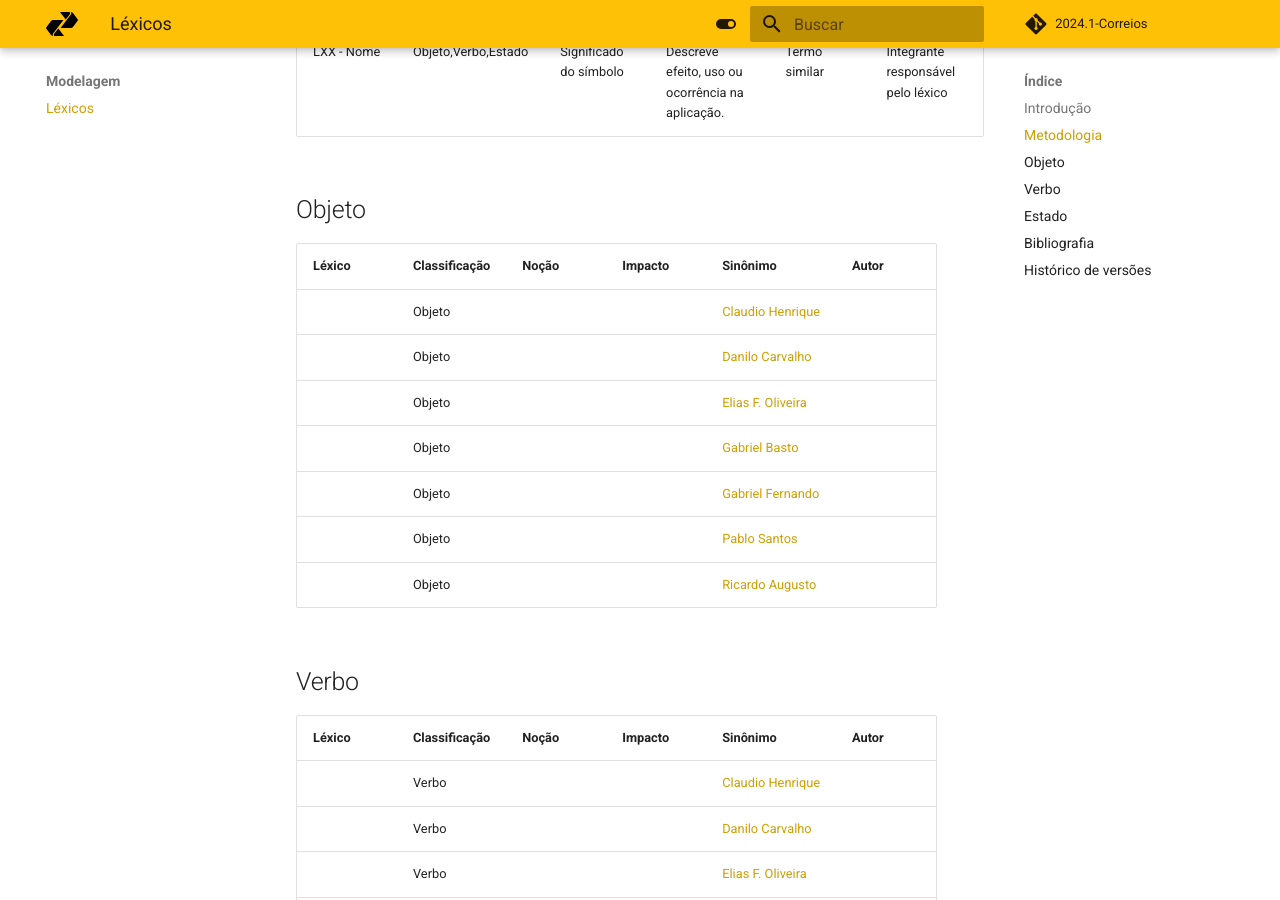
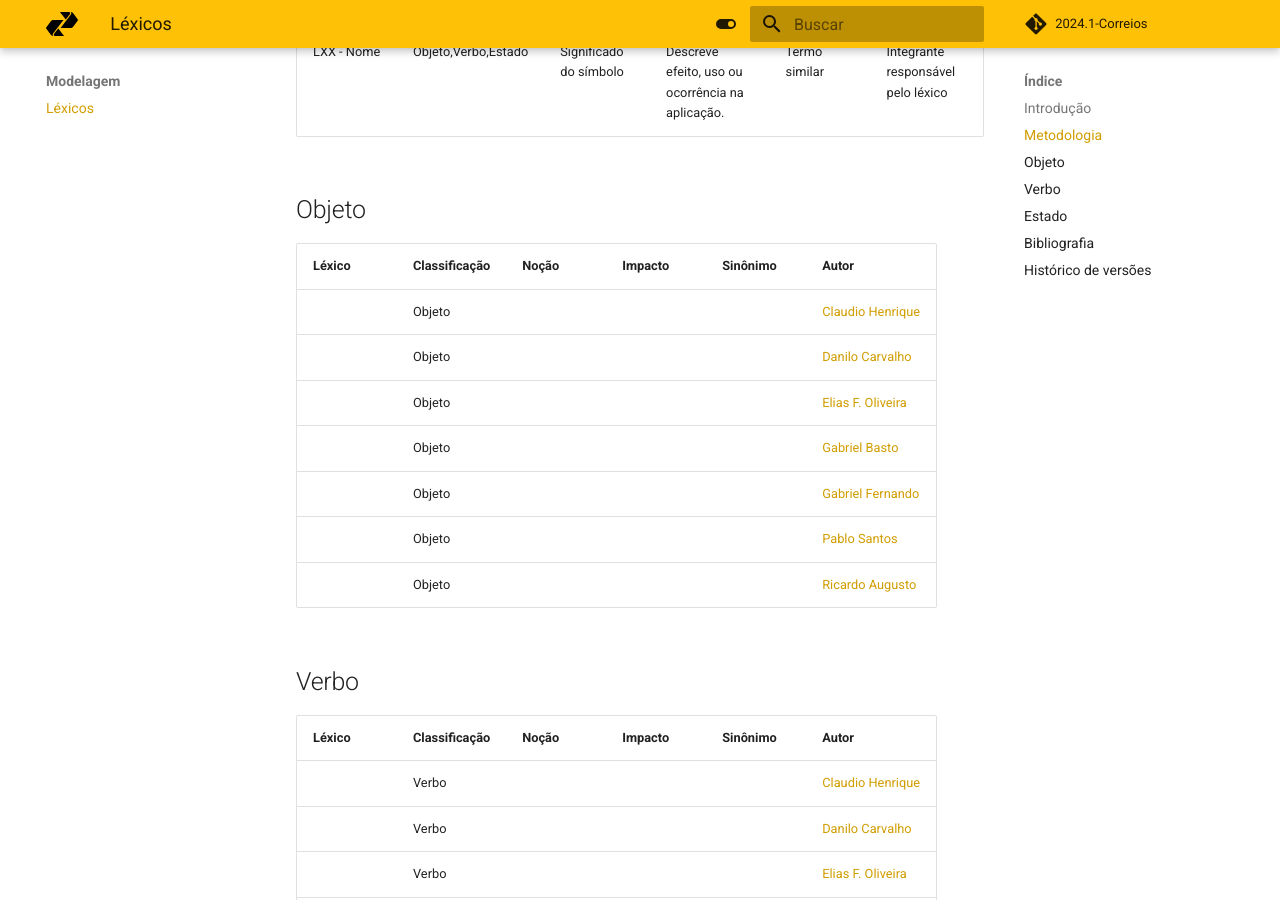
Before and after one commit to Requisitos-de-Software/2024.1-Serasa, an MkDocs documentation site: the page built from docs/Lexicos/lexicos.md, in a window 1280 px wide and 900 px high, scrolled down 674 px. Built offline with MkDocs 1.6.1 and Material for MkDocs 9.7.7, drawn with Linux system fonts in a browser that asks for light colours; comment, search, counter and statistics services are not loaded.

```diff
--- a/docs/Lexicos/lexicos.md
+++ b/docs/Lexicos/lexicos.md
@@ -16,38 +16,38 @@ Tendo como base os [Requisitos Elicitados](../elicitacao/requisitos_elicitados.m
 
 |Léxico|Classificação|Noção|Impacto|Sinônimo|Autor|
 |------|-------------|-----|-------|--------|-----|
-|  | Objeto |  |  | [Claudio Henrique](https://github.com/claudiohsc) |
-|  | Objeto |  |  | [Danilo Carvalho](https://github.com/Danilo-Carvalho-Antunes) |
-|  | Objeto |  |  | [Elias F. Oliveira](https://www.github.com/EliasOliver21) |
-|  | Objeto |  |  | [Gabriel Basto](https://github.com/Bertolazi) |
-|  | Objeto |  |  | [Gabriel Fernando](https://github.com/MMcLovin) |
-|  | Objeto |  |  | [Pablo Santos](https://github.com/pabloheika) |
-|  | Objeto |  |  | [Ricardo Augusto](https://github.com/avmricardo) |
+|  | Objeto |  |  | |[Claudio Henrique](https://github.com/claudiohsc) |
+|  | Objeto |  |  | |[Danilo Carvalho](https://github.com/Danilo-Carvalho-Antunes) |
+|  | Objeto |  |  | |[Elias F. Oliveira](https://www.github.com/EliasOliver21) |
+|  | Objeto |  |  | |[Gabriel Basto](https://github.com/Bertolazi) |
+|  | Objeto |  |  | |[Gabriel Fernando](https://github.com/MMcLovin) |
+|  | Objeto |  |  | |[Pablo Santos](https://github.com/pabloheika) |
+|  | Objeto |  |  | |[Ricardo Augusto](https://github.com/avmricardo) |
 
 
 ## Verbo
 
 |Léxico|Classificação|Noção|Impacto|Sinônimo|Autor|
 |------|-------------|-----|-------|--------|-----|
-|  | Verbo |  |  | [Claudio Henrique](https://github.com/claudiohsc) |
-|  | Verbo |  |  | [Danilo Carvalho](https://github.com/Danilo-Carvalho-Antunes) |
-|  | Verbo |  |  | [Elias F. Oliveira](https://www.github.com/EliasOliver21) |
-|  | Verbo |  |  | [Gabriel Basto](https://github.com/Bertolazi) |
-|  | Verbo |  |  | [Gabriel Fernando](https://github.com/MMcLovin) |
-|  | Verbo |  |  | [Pablo Santos](https://github.com/pabloheika) |
-|  | Verbo |  |  | [Ricardo Augusto](https://github.com/avmricardo) |
+|  | Verbo |  |  | |[Claudio Henrique](https://github.com/claudiohsc) |
+|  | Verbo |  |  | |[Danilo Carvalho](https://github.com/Danilo-Carvalho-Antunes) |
+|  | Verbo |  |  | |[Elias F. Oliveira](https://www.github.com/EliasOliver21) |
+|  | Verbo |  |  | |[Gabriel Basto](https://github.com/Bertolazi) |
+|  | Verbo |  |  | |[Gabriel Fernando](https://github.com/MMcLovin) |
+|  | Verbo |  |  | |[Pablo Santos](https://github.com/pabloheika) |
+|  | Verbo |  |  | |[Ricardo Augusto](https://github.com/avmricardo) |
 
 ## Estado
 
 |Léxico|Classificação|Noção|Impacto|Sinônimo|Autor|
 |------|-------------|-----|-------|--------|-----|
-|  | Estado |  |  | [Claudio Henrique](https://github.com/claudiohsc) |
-|  | Estado |  |  | [Danilo Carvalho](https://github.com/Danilo-Carvalho-Antunes) |
-|  | Estado |  |  | [Elias F. Oliveira](https://www.github.com/EliasOliver21) |
-|  | Estado |  |  | [Gabriel Basto](https://github.com/Bertolazi) |
-|  | Estado |  |  | [Gabriel Fernando](https://github.com/MMcLovin) |
-|  | Estado |  |  | [Pablo Santos](https://github.com/pabloheika) |
-|  | Estado |  |  | [Ricardo Augusto](https://github.com/avmricardo) |
+|  | Estado |  |  | |[Claudio Henrique](https://github.com/claudiohsc) |
+|  | Estado |  |  | |[Danilo Carvalho](https://github.com/Danilo-Carvalho-Antunes) |
+|  | Estado |  |  | |[Elias F. Oliveira](https://www.github.com/EliasOliver21) |
+|  | Estado |  |  | |[Gabriel Basto](https://github.com/Bertolazi) |
+|  | Estado |  |  | |[Gabriel Fernando](https://github.com/MMcLovin) |
+|  | Estado |  |  | |[Pablo Santos](https://github.com/pabloheika) |
+|  | Estado |  |  | |[Ricardo Augusto](https://github.com/avmricardo) |
 
 
 ## Bibliografia
```
